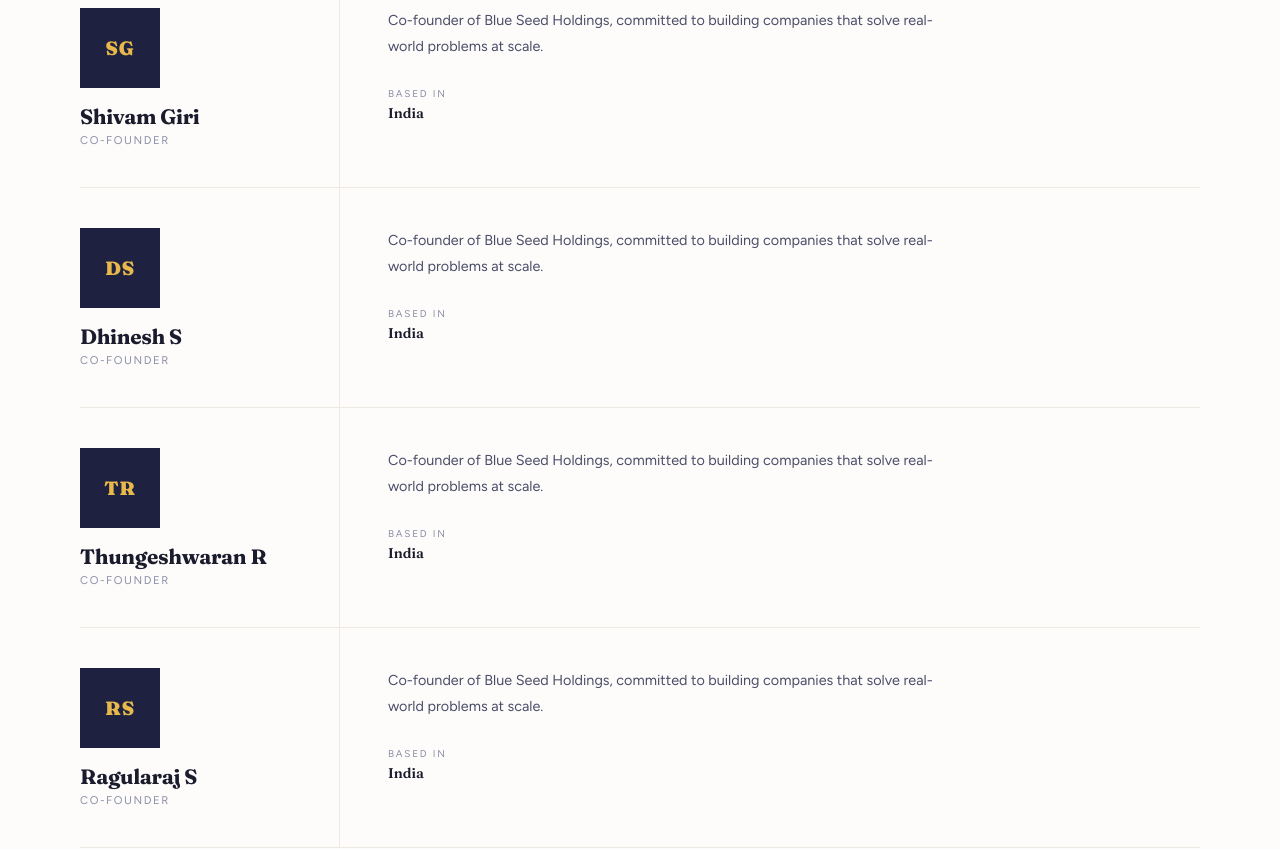
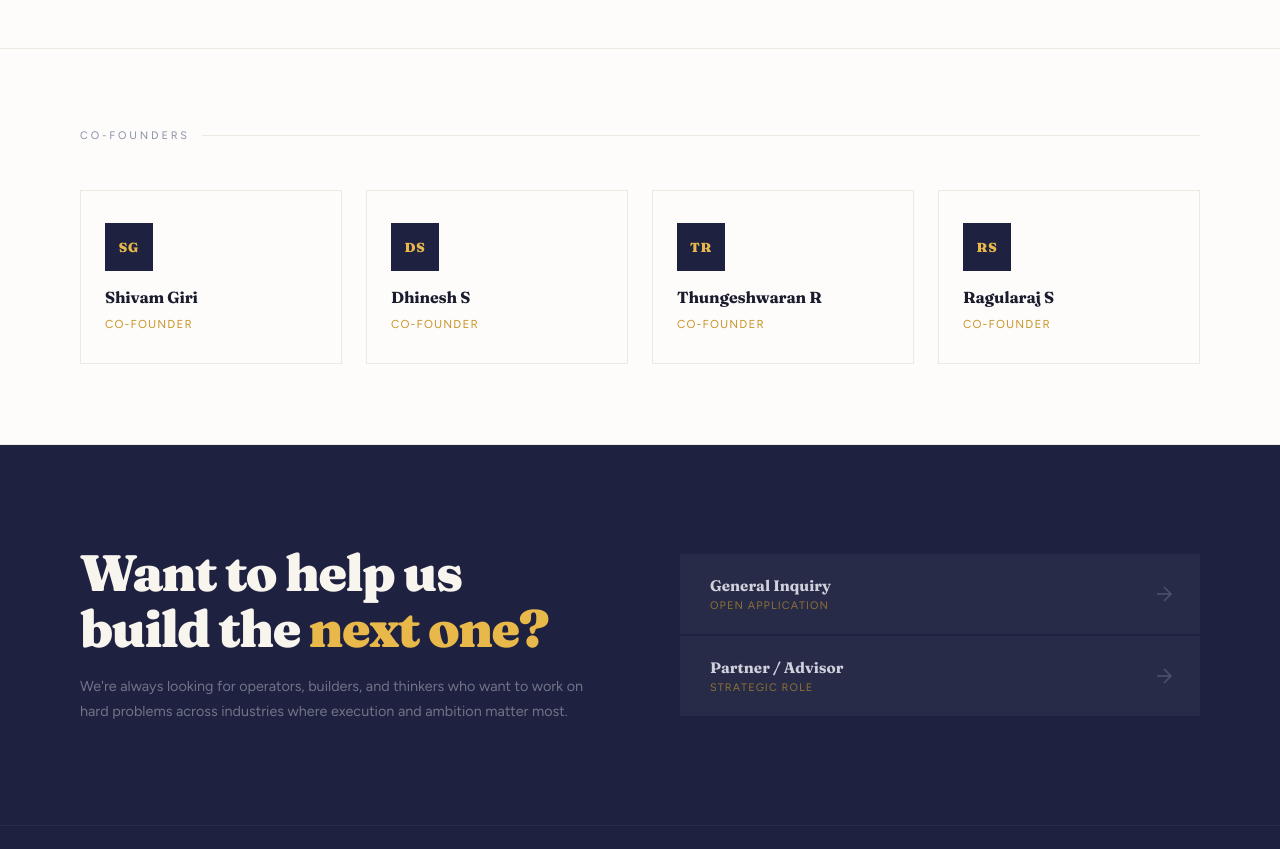
Before and after one commit to zeroempty-dev/blueseed-web, a React (Create React App) app: page /team in a window 1280 px wide. Shown: the part 1220-2069 px from the top of the page. Built offline with nearby package versions, Linux system fonts and the light colour scheme.

Commit message:
Fix all site issues: contact section, navbar, co-founder grid, join copy, privacy/terms nav

```diff
--- a/src/components/Navbar.jsx
+++ b/src/components/Navbar.jsx
@@ -64,7 +64,7 @@ export default function Navbar({ forceScrolled = false }) {
           }}
           onMouseEnter={e => e.target.style.background = 'var(--navy-mid)'}
           onMouseLeave={e => e.target.style.background = 'var(--navy)'}
-          >Investors</a>
+          >Contact</a>
         </li>
       </ul>
     </nav>
--- a/src/pages/Home.jsx
+++ b/src/pages/Home.jsx
@@ -137,7 +137,7 @@ export default function Home() {
             <p className="contact-body reveal rd2">Founders with bold ideas, investors seeking patient returns, potential partners — we want to hear from you.</p>
             <div className="contact-ctas reveal rd2">
               <a href="mailto:Contact@blueseed.co.in" className="hero-btn-primary">Reach Out</a>
-              <a href="mailto:ventures@blueseed.co.in" className="hero-btn-ghost">Investor Relations →</a>
+              <a href="/team" className="hero-btn-ghost">Meet the Team →</a>
             </div>
           </div>
           <div className="contact-right reveal rd2">
--- a/src/pages/PrivacyPage.jsx
+++ b/src/pages/PrivacyPage.jsx
@@ -1,26 +1,12 @@
 import React from 'react';
 import { Link } from 'react-router-dom';
+import Navbar from '../components/Navbar';
 import '../styles/globals.css';
 
 export default function PrivacyPage() {
   return (
     <>
-      <nav style={{
-        position: 'fixed', top: 0, left: 0, right: 0, zIndex: 200,
-        display: 'flex', alignItems: 'center', justifyContent: 'space-between',
-        padding: '0 56px', height: 68,
-        background: 'rgba(253,252,250,0.95)',
-        borderBottom: '1px solid var(--cream-dk)',
-        backdropFilter: 'blur(16px)',
-      }}>
-        <Link to="/" style={{
-          fontFamily: 'var(--sans)', fontSize: '1rem', fontWeight: 700,
-          letterSpacing: '0.1em', textTransform: 'uppercase',
-          color: '#000', textDecoration: 'none',
-        }}>
-          Blue<span style={{ color: 'var(--blue)' }}>Seed</span>
-        </Link>
-      </nav>
+      <Navbar forceScrolled />
 
       <div style={{ paddingTop: 120, paddingBottom: 80, paddingLeft: 80, paddingRight: 80, maxWidth: 800, margin: '0 auto' }}>
         <p style={{ fontSize: '0.68rem', letterSpacing: '0.26em', textTransform: 'uppercase', color: 'var(--ink-soft)', marginBottom: 24 }}>Legal</p>
--- a/src/pages/Team.css
+++ b/src/pages/Team.css
@@ -118,10 +118,31 @@
 }
 .f-logo { font-family: var(--sans); font-size: 1rem; font-weight: 700; letter-spacing: 0.1em; text-transform: uppercase; color: rgba(238,238,246,0.6); }
 .f-logo span { color: var(--gold); }
-.f-copy { font-size: 0.7rem; color: rgba(238,238,246,0.2); }
-.f-links { display: flex; gap: 28px; }
-.f-links a { font-size: 0.7rem; letter-spacing: 0.1em; text-transform: uppercase; color: rgba(238,238,246,0.2); text-decoration: none; transition: color 0.2s; }
-.f-links a:hover { color: var(--gold-lt); }
+.cofounder-grid {
+  display: grid;
+  grid-template-columns: repeat(4, 1fr);
+  gap: 24px;
+  margin-top: 32px;
+}
+.cofounder-card {
+  border: 1px solid var(--cream-dk);
+  padding: 32px 24px;
+  display: flex;
+  flex-direction: column;
+  gap: 10px;
+  transition: background 0.2s;
+}
+.cofounder-card:hover { background: var(--cream); }
+.cf-avatar {
+  width: 48px; height: 48px;
+  background: var(--navy);
+  display: flex; align-items: center; justify-content: center;
+  font-family: var(--sans); font-size: 0.82rem; font-weight: 800;
+  color: var(--gold-lt); letter-spacing: 0.06em;
+  margin-bottom: 6px;
+}
+.cf-name { font-family: var(--sans); font-size: 1rem; font-weight: 700; color: var(--ink); letter-spacing: -0.01em; }
+.cf-title { font-size: 0.72rem; letter-spacing: 0.1em; text-transform: uppercase; color: var(--gold); }
 
 @keyframes fadeUp {
   from { opacity: 0; transform: translateY(20px); }
@@ -134,6 +155,7 @@
   .leader-row { grid-template-columns: 1fr; }
   .lr-left { border-right: none; border-bottom: 1px solid var(--cream-dk); padding: 32px 0; }
   .lr-right { padding: 32px 0; grid-template-columns: 1fr; }
+  .cofounder-grid { grid-template-columns: repeat(2, 1fr); }
   .advisor-grid { grid-template-columns: 1fr; }
   .join-section { grid-template-columns: 1fr; gap: 40px; padding: 60px 28px; }
   .team-footer { flex-direction: column; gap: 20px; text-align: center; padding: 36px 28px; }
--- a/src/pages/Team.jsx
+++ b/src/pages/Team.jsx
@@ -17,7 +17,7 @@ const LEADERS = [
     title: 'Founder & CEO',
     bio: 'Amruth founded Blue Seed with the conviction that the physical world — how goods move, how supply chains work — is ripe for intelligent reinvention. He leads strategy, portfolio direction, and long-term vision across all Blue Seed companies.',
     stats: [
-      { label: 'Focus Area', val: 'Logistics, Strategy' },
+      { label: 'Focus Area', val: 'Strategy, Portfolio' },
       { label: 'Based in', val: 'India' },
       { label: 'Portfolio Role', val: 'ZeroEmpty — Founder' },
     ],
@@ -33,48 +33,18 @@ const LEADERS = [
       { label: 'Contact', val: 'rajarathnam@blueseed.co.in' },
     ],
   },
-  {
-    initials: 'SG',
-    name: 'Shivam Giri',
-    title: 'Co-Founder',
-    bio: 'Co-founder of Blue Seed Holdings, committed to building companies that solve real-world problems at scale.',
-    stats: [
-      { label: 'Based in', val: 'India' },
-    ],
-  },
-  {
-    initials: 'DS',
-    name: 'Dhinesh S',
-    title: 'Co-Founder',
-    bio: 'Co-founder of Blue Seed Holdings, committed to building companies that solve real-world problems at scale.',
-    stats: [
-      { label: 'Based in', val: 'India' },
-    ],
-  },
-  {
-    initials: 'TR',
-    name: 'Thungeshwaran R',
-    title: 'Co-Founder',
-    bio: 'Co-founder of Blue Seed Holdings, committed to building companies that solve real-world problems at scale.',
-    stats: [
-      { label: 'Based in', val: 'India' },
-    ],
-  },
-  {
-    initials: 'RS',
-    name: 'Ragularaj S',
-    title: 'Co-Founder',
-    bio: 'Co-founder of Blue Seed Holdings, committed to building companies that solve real-world problems at scale.',
-    stats: [
-      { label: 'Based in', val: 'India' },
-    ],
-  },
+];
+
+const COFOUNDERS = [
+  { initials: 'SG', name: 'Shivam Giri' },
+  { initials: 'DS', name: 'Dhinesh S' },
+  { initials: 'TR', name: 'Thungeshwaran R' },
+  { initials: 'RS', name: 'Ragularaj S' },
 ];
 
 const JOIN_TILES = [
   { role: 'General Inquiry', type: 'Open Application', href: 'mailto:Contact@blueseed.co.in' },
   { role: 'Partner / Advisor', type: 'Strategic Role', href: 'mailto:ventures@blueseed.co.in' },
-  { role: 'Contact@blueseed.co.in', type: 'Get in Touch', href: 'mailto:Contact@blueseed.co.in' },
 ];
 
 export default function Team() {
@@ -119,11 +89,25 @@ export default function Team() {
         ))}
       </div>
 
+      {/* CO-FOUNDERS GRID */}
+      <div className="team-section">
+        <p className="ts-label">Co-Founders</p>
+        <div className="cofounder-grid">
+          {COFOUNDERS.map((c, i) => (
+            <div key={c.name} className={`cofounder-card reveal rd${i}`}>
+              <div className="cf-avatar">{c.initials}</div>
+              <div className="cf-name">{c.name}</div>
+              <div className="cf-title">Co-Founder</div>
+            </div>
+          ))}
+        </div>
+      </div>
+
       {/* JOIN */}
       <div className="join-section">
         <div>
           <h2 className="join-title">Want to help us<br/>build the <span className="accent">next one?</span></h2>
-          <p className="join-body">We're always looking for operators, builders, and thinkers who want to work on hard problems at the intersection of technology and physical infrastructure.</p>
+          <p className="join-body">We're always looking for operators, builders, and thinkers who want to work on hard problems across industries where execution and ambition matter most.</p>
         </div>
         <div className="join-right">
           {JOIN_TILES.map(t => (
--- a/src/pages/TermsPage.jsx
+++ b/src/pages/TermsPage.jsx
@@ -1,26 +1,12 @@
 import React from 'react';
 import { Link } from 'react-router-dom';
+import Navbar from '../components/Navbar';
 import '../styles/globals.css';
 
 export default function TermsPage() {
   return (
     <>
-      <nav style={{
-        position: 'fixed', top: 0, left: 0, right: 0, zIndex: 200,
-        display: 'flex', alignItems: 'center', justifyContent: 'space-between',
-        padding: '0 56px', height: 68,
-        background: 'rgba(253,252,250,0.95)',
-        borderBottom: '1px solid var(--cream-dk)',
-        backdropFilter: 'blur(16px)',
-      }}>
-        <Link to="/" style={{
-          fontFamily: 'var(--sans)', fontSize: '1rem', fontWeight: 700,
-          letterSpacing: '0.1em', textTransform: 'uppercase',
-          color: '#000', textDecoration: 'none',
-        }}>
-          Blue<span style={{ color: 'var(--blue)' }}>Seed</span>
-        </Link>
-      </nav>
+      <Navbar forceScrolled />
 
       <div style={{ paddingTop: 120, paddingBottom: 80, paddingLeft: 80, paddingRight: 80, maxWidth: 800, margin: '0 auto' }}>
         <p style={{ fontSize: '0.68rem', letterSpacing: '0.26em', textTransform: 'uppercase', color: 'var(--ink-soft)', marginBottom: 24 }}>Legal</p>
```
